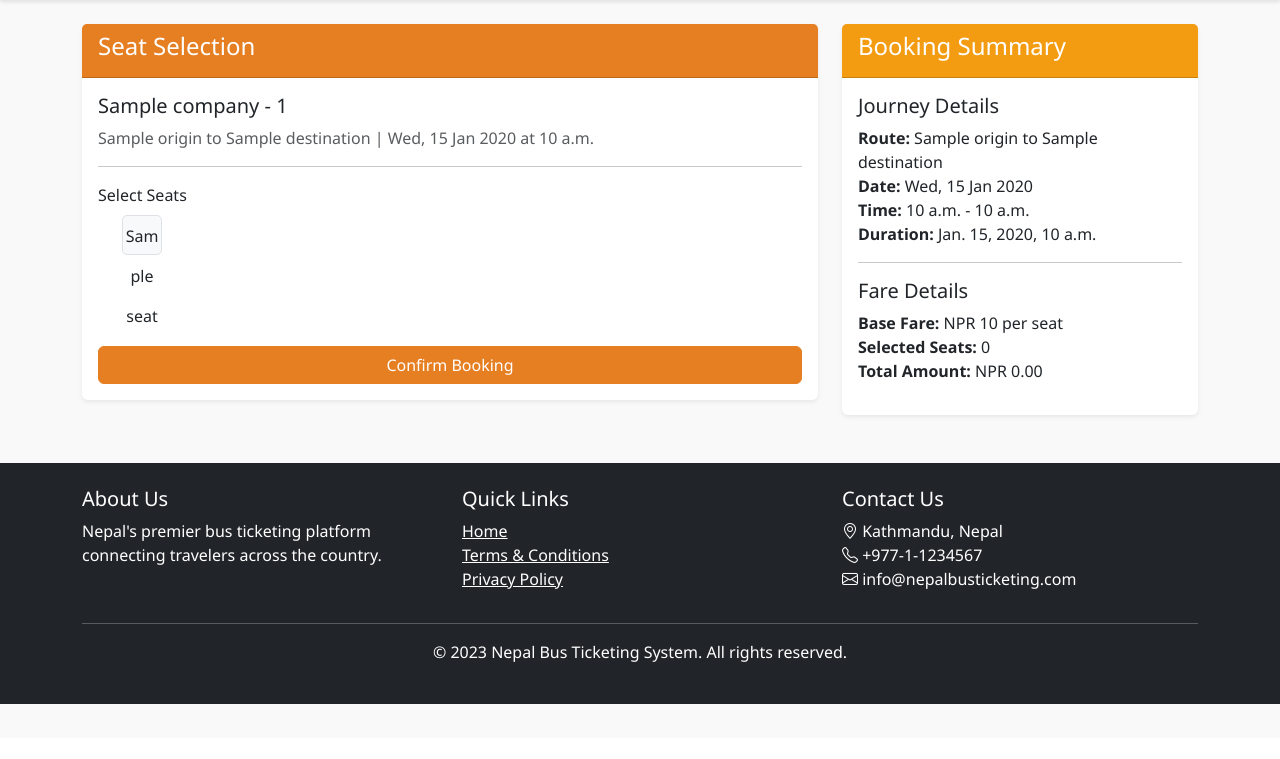
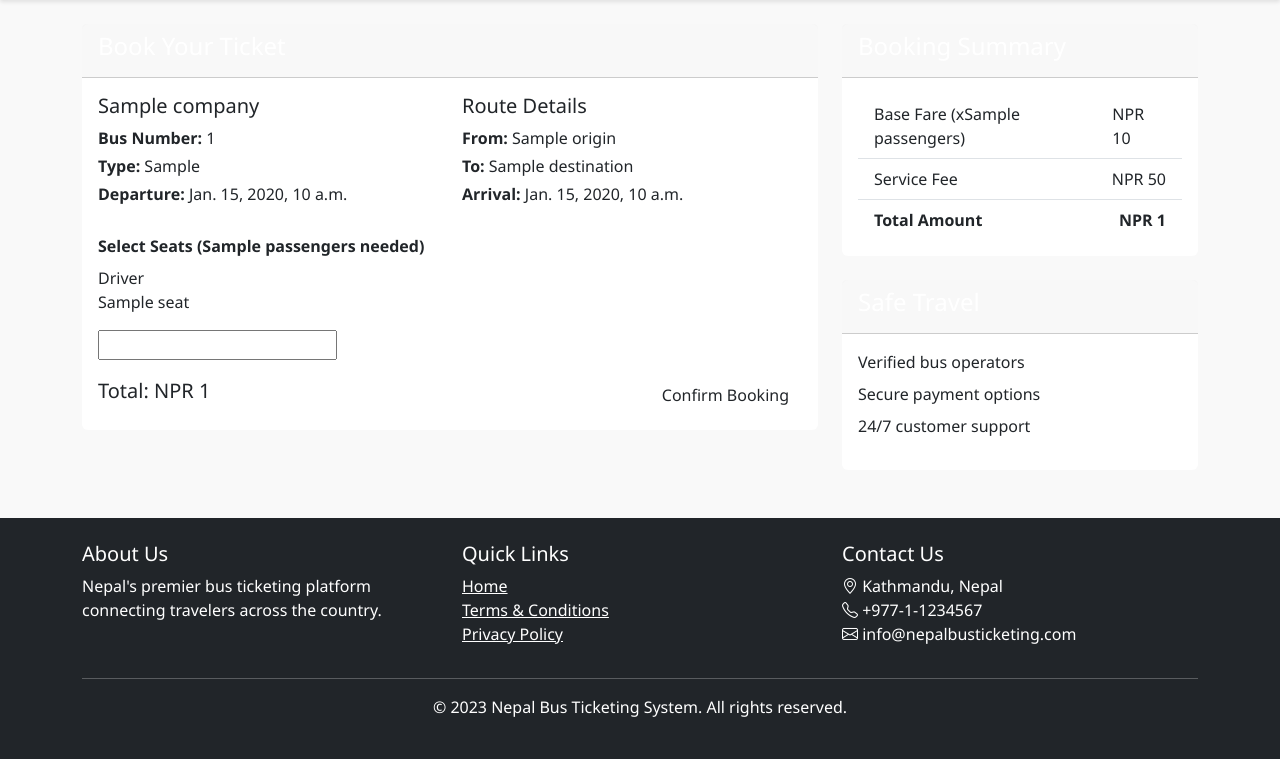
Before and after one commit to Abinesh-004/Bus_ticketing, a Django app: template bus_ticketing_system/tickets/templates/tickets/booking.html in a window 1280 px wide. Shown: the part 62-821 px from the top of the page. Before the commit the page ends 766 px from the top, so only its background shows below. Run offline with Django 3.2, Linux system fonts and the light colour scheme; the template is opened without the code that fills it: most values are stand-ins (such as "Sample title", 1, 10 or a date in 2020); form fields are guessed from the names that the template uses.

Commit message:
completed

```diff
--- a/bus_ticketing_system/tickets/templates/tickets/booking.html
+++ b/bus_ticketing_system/tickets/templates/tickets/booking.html
@@ -1,93 +1,99 @@
 {% extends 'tickets/base.html' %}
+{% load static %}
 
-{% block title %}Book Bus - Nepal Bus Ticketing{% endblock %}
+{% block title %}Book Your Ticket - Nepal Bus Ticketing{% endblock %}
 
 {% block content %}
 <div class="row">
     <div class="col-md-8">
-        <div class="card shadow-sm">
-            <div class="card-header" style="background-color: #e67e22; color: white;">
-                <h4>Seat Selection</h4>
+        <div class="card mb-4">
+            <div class="card-header bg-orange text-white">
+                <h4><i class="fas fa-ticket-alt"></i> Book Your Ticket</h4>
             </div>
             <div class="card-body">
-                <h5>{{ schedule.bus.company.name }} - {{ schedule.bus.bus_number }}</h5>
-                <p class="text-muted">
-                    {{ schedule.route.origin }} to {{ schedule.route.destination }} |
-                    {{ schedule.departure_time|date:"D, d M Y" }} at {{ schedule.departure_time|time }}
-                </p>
-                <hr>
+                <div class="row mb-4">
+                    <div class="col-md-6">
+                        <h5>{{ schedule.bus.company.name }}</h5>
+                        <p class="mb-1"><strong>Bus Number:</strong> {{ schedule.bus.bus_number }}</p>
+                        <p class="mb-1"><strong>Type:</strong> {{ schedule.bus.bus_type }}</p>
+                        <p class="mb-1"><strong>Departure:</strong> {{ schedule.departure_time }}</p>
+                    </div>
+                    <div class="col-md-6">
+                        <h5>Route Details</h5>
+                        <p class="mb-1"><strong>From:</strong> {{ schedule.route.origin }}</p>
+                        <p class="mb-1"><strong>To:</strong> {{ schedule.route.destination }}</p>
+                        <p class="mb-1"><strong>Arrival:</strong> {{ schedule.arrival_time }}</p>
+                    </div>
+                </div>
 
                 <form method="post">
                     {% csrf_token %}
                     <div class="mb-3">
-                        <label class="form-label">Select Seats</label>
-                        <div class="seat-selection">
-                            {% for seat in available_seats %}
-                            <div class="form-check form-check-inline">
-                                <input class="form-check-input seat-checkbox" type="checkbox"
-                                       id="seat-{{ seat }}" name="seat_numbers" value="{{ seat }}">
-                                <label class="form-check-label" for="seat-{{ seat }}">{{ seat }}</label>
+                        <label class="form-label"><strong>Select Seats ({{ passengers }} needed)</strong></label>
+                        <div class="seat-layout mb-3">
+                            <div class="bus-outline">
+                                <div class="driver-seat">Driver</div>
+                                {% for seat in seat_range %}
+                                <div class="seat {% if seat in booked_seats %}booked{% else %}available{% endif %}"
+                                     data-seat="{{ seat }}">
+                                    {{ seat }}
+                                </div>
+                                {% endfor %}
                             </div>
-                            {% endfor %}
                         </div>
+                        {{ form.seat_numbers }}
                     </div>
-                    <div class="d-grid gap-2">
-                        <button type="submit" class="btn btn-warning">Confirm Booking</button>
+                    <div class="d-flex justify-content-between align-items-center">
+                        <div>
+                            <h5 class="text-orange">Total: NPR {{ total_price }}</h5>
+                        </div>
+                        <button type="submit" class="btn btn-orange">
+                            <i class="fas fa-credit-card"></i> Confirm Booking
+                        </button>
                     </div>
                 </form>
             </div>
         </div>
     </div>
-
     <div class="col-md-4">
-        <div class="card shadow-sm">
-            <div class="card-header" style="background-color: #f39c12; color: white;">
-                <h4>Booking Summary</h4>
+        <div class="card mb-4">
+            <div class="card-header bg-orange text-white">
+                <h4><i class="fas fa-info-circle"></i> Booking Summary</h4>
             </div>
             <div class="card-body">
-                <h5>Journey Details</h5>
-                <p>
-                    <strong>Route:</strong> {{ schedule.route.origin }} to {{ schedule.route.destination }}<br>
-                    <strong>Date:</strong> {{ schedule.departure_time|date:"D, d M Y" }}<br>
-                    <strong>Time:</strong> {{ schedule.departure_time|time }} - {{ schedule.arrival_time|time }}<br>
-                    <strong>Duration:</strong> {{ schedule.route.estimated_time }}
-                </p>
-                <hr>
+                <ul class="list-group list-group-flush">
+                    <li class="list-group-item d-flex justify-content-between">
+                        <span>Base Fare (x{{ passengers }})</span>
+                        <span>NPR {{ base_price }}</span>
+                    </li>
+                    <li class="list-group-item d-flex justify-content-between">
+                        <span>Service Fee</span>
+                        <span>NPR 50</span>
+                    </li>
+                    <li class="list-group-item d-flex justify-content-between">
+                        <strong>Total Amount</strong>
+                        <strong>NPR {{ total_price }}</strong>
+                    </li>
+                </ul>
+            </div>
+        </div>
 
-                <h5>Fare Details</h5>
-                <p>
-                    <strong>Base Fare:</strong> NPR {{ schedule.price }} per seat<br>
-                    <strong>Selected Seats:</strong> <span id="selected-seats-count">0</span><br>
-                    <strong>Total Amount:</strong> NPR <span id="total-amount">0.00</span>
-                </p>
+        <div class="card">
+            <div class="card-header bg-orange text-white">
+                <h4><i class="fas fa-shield-alt"></i> Safe Travel</h4>
+            </div>
+            <div class="card-body">
+                <ul class="list-unstyled">
+                    <li class="mb-2"><i class="fas fa-check-circle text-success"></i> Verified bus operators</li>
+                    <li class="mb-2"><i class="fas fa-check-circle text-success"></i> Secure payment options</li>
+                    <li class="mb-2"><i class="fas fa-check-circle text-success"></i> 24/7 customer support</li>
+                </ul>
             </div>
         </div>
     </div>
 </div>
 {% endblock %}
 
-{% block extra_js %}
-<script>
-document.addEventListener('DOMContentLoaded', function() {
-    const checkboxes = document.querySelectorAll('.seat-checkbox');
-    const pricePerSeat = {{ schedule.price }};
-
-    function updateSummary() {
-        const selectedSeats = Array.from(checkboxes).filter(cb => cb.checked);
-        const selectedSeatsCount = selectedSeats.length;
-        const totalAmount = selectedSeatsCount * pricePerSeat;
-
-        document.getElementById('selected-seats-count').textContent = selectedSeatsCount;
-        document.getElementById('total-amount').textContent = totalAmount.toFixed(2);
-
-        // Update form value with comma-separated seat numbers
-        const seatNumbersInput = document.querySelector('input[name="seat_numbers"]');
-        seatNumbersInput.value = selectedSeats.map(cb => cb.value).join(',');
-    }
-
-    checkboxes.forEach(checkbox => {
-        checkbox.addEventListener('change', updateSummary);
-    });
-});
-</script>
+{% block scripts %}
+<script src="{% static 'tickets/js/seat_selection.js' %}"></script>
 {% endblock %}
```
Also changed, not shown: bus_ticketing_system/tickets/views.py (+22 -3 lines), bus_ticketing_system/bus_images/FCA2E38A-9967-4FBB-B204-4835B1173455.png (added), bus_ticketing_system/bus_images/IMG_4376.JPG (added), bus_ticketing_system/company_logos/FCA2E38A-9967-4FBB-B204-4835B1173455.png (added), bus_ticketing_system/company_logos/ast.jpg (added), bus_ticketing_system/db.sqlite3, 2 other files.
